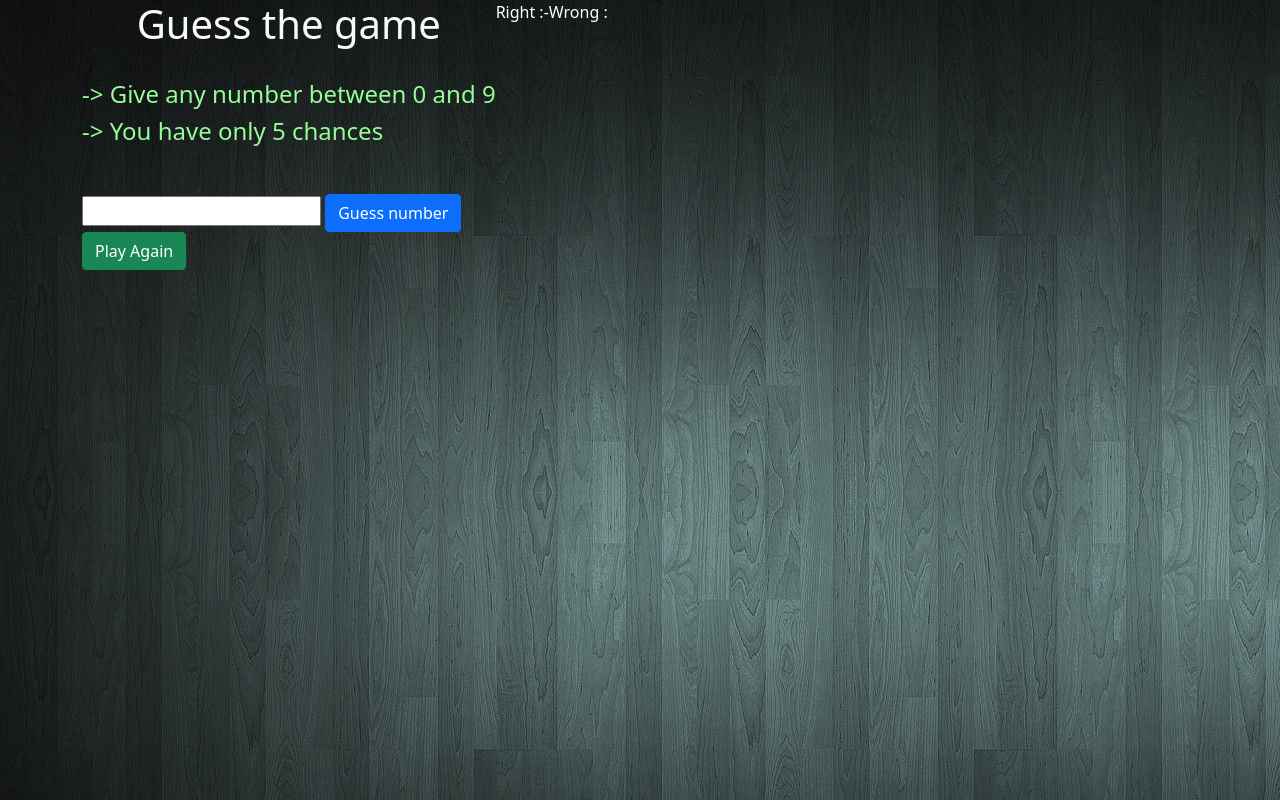
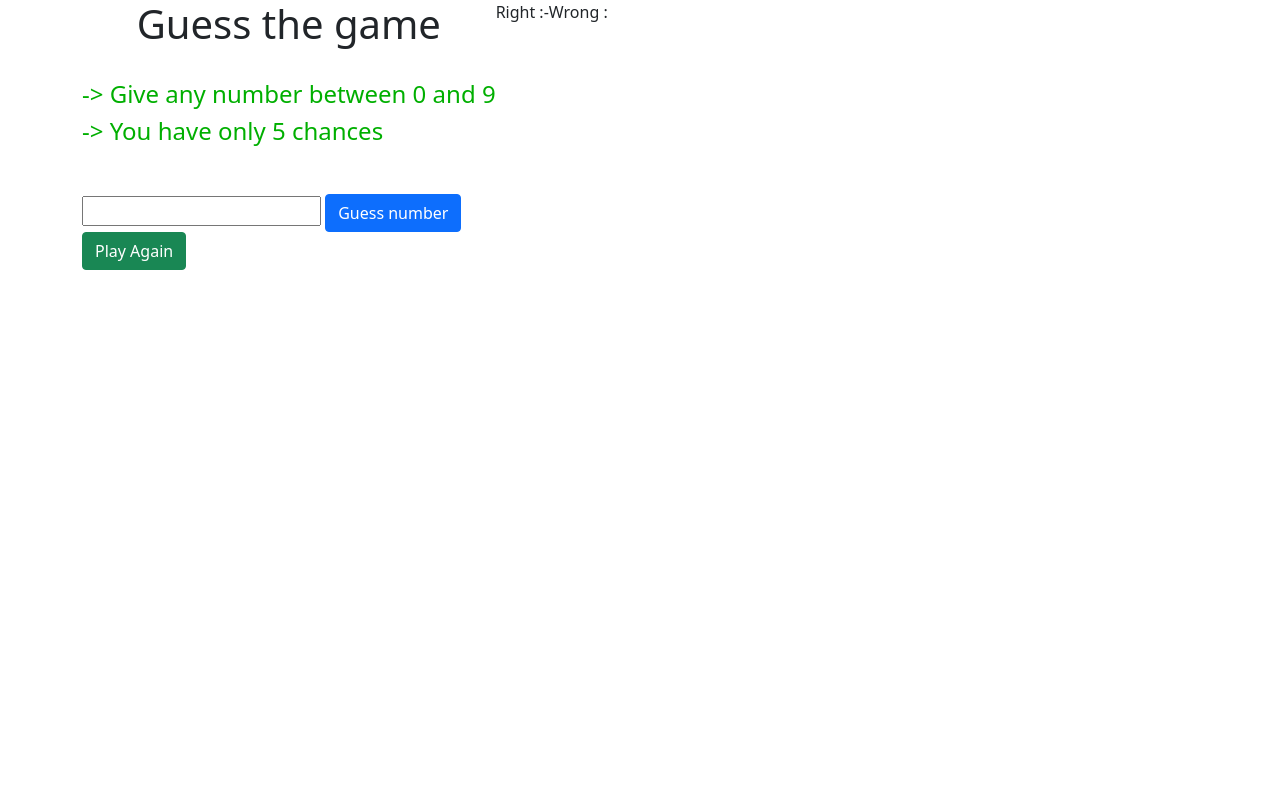
Before and after one commit to ishtiaqahammed97/guess-game, a plain HTML site: page index.html in a window 1280 px wide. Drawn offline with nearby package versions, Linux system fonts and the light colour scheme.

Commit message:
Background image is not working after doploy

```diff
--- a/index.html
+++ b/index.html
@@ -12,10 +12,9 @@
 </head>
 
 <body>
-    <div>
-        <div class="container">
+    <div class="container">
             <div>
-                <h1 class="text-center text-light">Guess the game</h1>
+                <h1 class="text-center">Guess the game</h1>
                 <br>
                 <h4 class="text-color">-> Give any number between 0 and 9</h4>
                 <h4 class="text-color">-> You have only 5 chances</h4>
@@ -33,7 +32,6 @@
             </div>
         </div>
         <div class="show-result"></div>
-    </div>
 
     <script src="app.js"></script>
 </body>
--- a/style.css
+++ b/style.css
@@ -1,15 +1,12 @@
-body {
-    background-image: url(./image.jpg)
-}
 
 .text-color {
-    color: rgb(148, 253, 148);
+    color: rgb(0, 175, 0);
 }
 .show-result {
-    color: white;
+    /* color: white; */
 }
 .show-final-result {
-    color: white;
+    /* color: white; */
     display: flex;
     /* margin-top: 100px; */
 }
```
